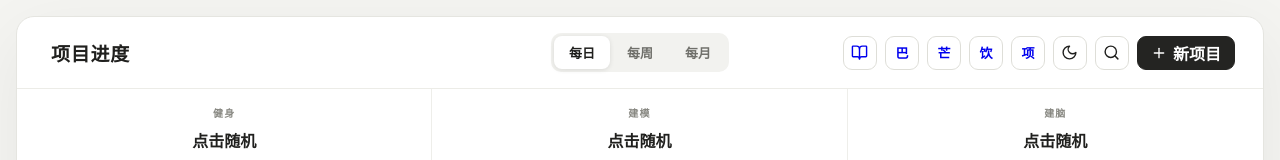
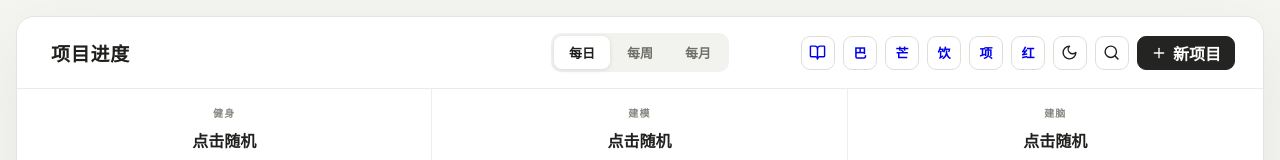
Before and after one commit to sange1022/project-checkin-dashboard, a React (Vite) app: page / in a window 1280 px wide. Shown: the top 160 px of the page. Built offline with nearby package versions, Linux system fonts and the light colour scheme; the HTML template or start-up script is replaced by a standard one.

Commit message:
feat: add xhs trend radar shortcut

```diff
--- a/src/App.tsx
+++ b/src/App.tsx
@@ -172,6 +172,7 @@ export default function App() {
           <a className="icon-button shortcut-character" href="https://mungermodels.com" target="_blank" rel="noopener noreferrer" aria-label="Munger Models" title="Munger Models">芒</a>
           <a className="icon-button shortcut-character" href="https://sange1022.github.io/daily-calorie-tracker/" target="_blank" rel="noopener noreferrer" aria-label="每日卡路里" title="每日卡路里">饮</a>
           <a className="icon-button shortcut-character" href="https://gogoscrum.com" target="_blank" rel="noopener noreferrer" aria-label="GoGoScrum" title="GoGoScrum">项</a>
+          <a className="icon-button shortcut-character" href="https://sange1022.github.io/xhs-trend-radar/" target="_blank" rel="noopener noreferrer" aria-label="小红书趋势雷达" title="小红书趋势雷达">红</a>
           <button className="icon-button" aria-label={actualTheme === 'dark' ? '切换白天模式' : '切换夜晚模式'} onClick={toggleTheme}>
             {actualTheme === 'dark' ? <Sun size={17} /> : <Moon size={17} />}
           </button>
```
Also changed, not shown: 1 other file (tests, documents, lock files or other folders).
